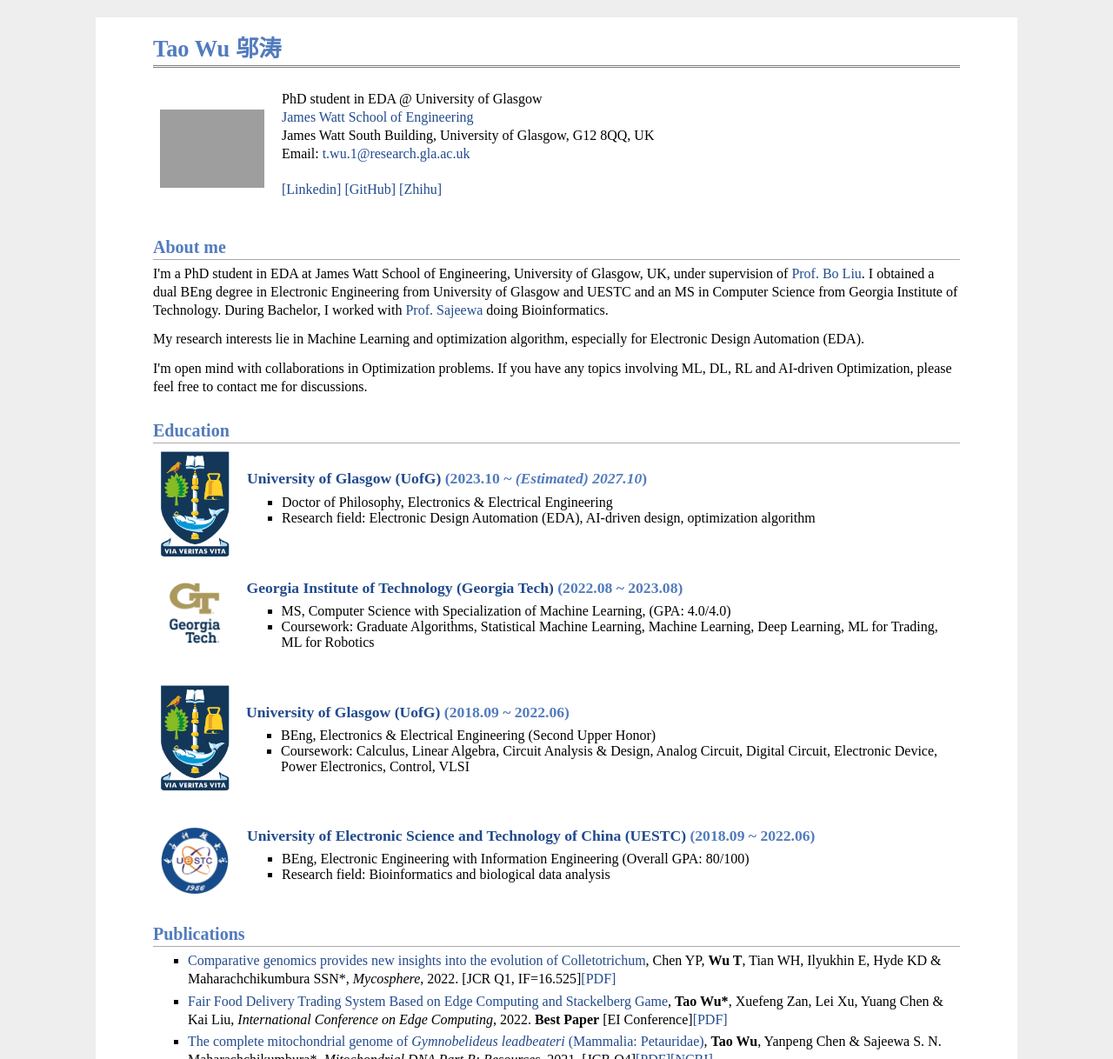
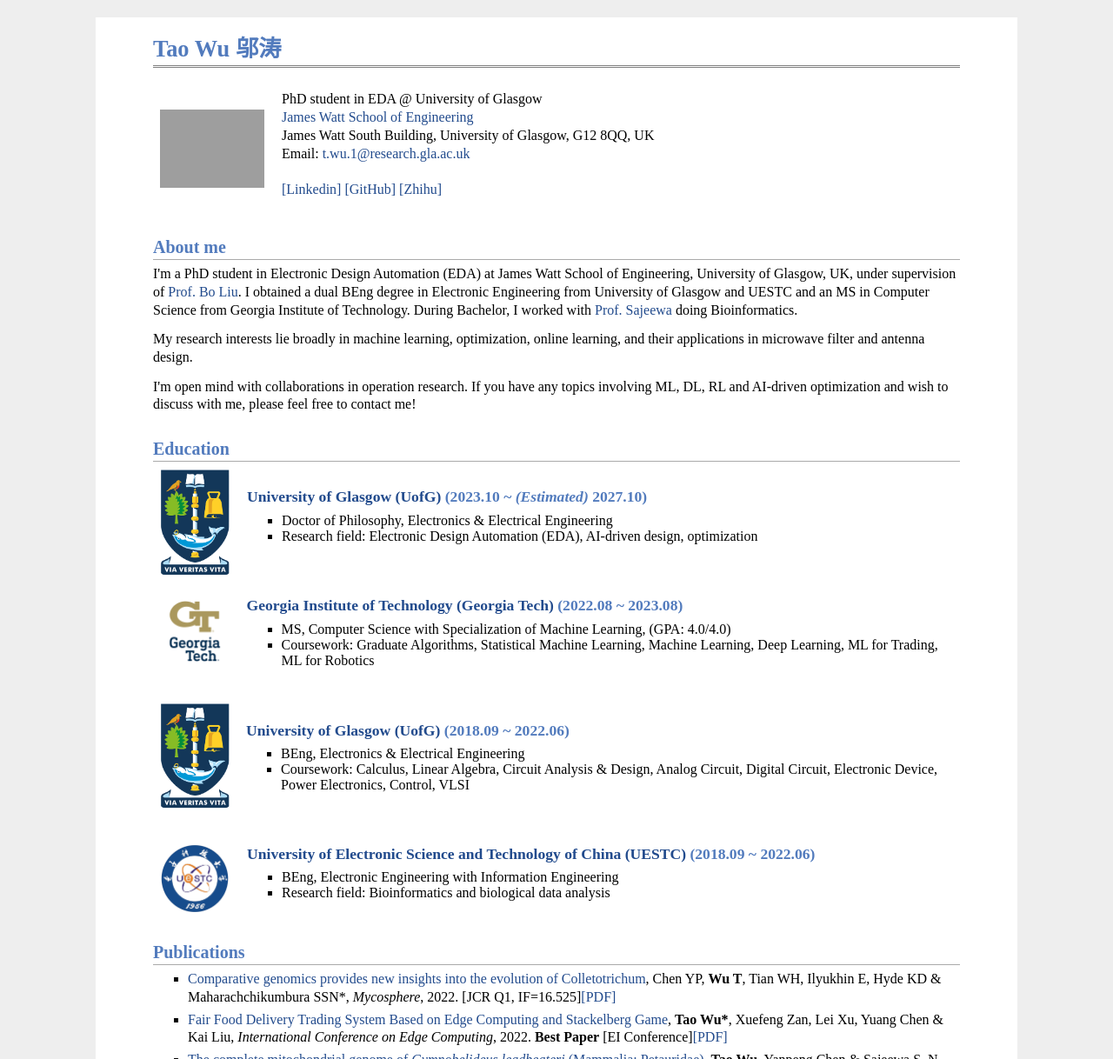
Before and after one commit to 997744/TaoWU.github.io, a plain HTML site: page index.html in a window 1280 px wide. Shown: the top 1218 px of the page at 87% size. Drawn offline with Linux system fonts and the light colour scheme; grey boxes are pictures that could not be loaded.

Commit message:
Update index.html

```diff
--- a/index.html
+++ b/index.html
@@ -25,26 +25,26 @@ Email: <a href="mailto:t.wu.1@research.gla.ac.uk">t.wu.1@research.gla.ac.uk</a>
 
 
 <h2>About me</h2>
-<p>I'm a PhD student in EDA at James Watt School of Engineering, University of Glasgow, UK, under supervision of <a href="https://www.gla.ac.uk/schools/engineering/staff/boliu/">Prof. Bo Liu</a>.
+<p>I'm a PhD student in Electronic Design Automation (EDA) at James Watt School of Engineering, University of Glasgow, UK, under supervision of <a href="https://www.gla.ac.uk/schools/engineering/staff/boliu/">Prof. Bo Liu</a>.
 I obtained a dual BEng degree in Electronic Engineering from University of Glasgow and UESTC and an MS in Computer Science from Georgia Institute of Technology.
 During Bachelor, I worked with <a href="https://scholar.google.com/citations?user=tegk810AAAAJ&hl=en">Prof. Sajeewa</a> doing Bioinformatics. <br />
-<p>My research interests lie in Machine Learning and optimization algorithm, especially for Electronic Design Automation (EDA).</p>
+<p>My research interests lie broadly in machine learning, optimization, online learning, and their applications in microwave filter and antenna design.</p>
 
-<p>I'm open mind with collaborations in Optimization problems. If you have any topics involving ML, DL, RL and AI-driven Optimization, please feel free to contact me for discussions.</p>
+<p>I'm open mind with collaborations in operation research. If you have any topics involving ML, DL, RL and AI-driven optimization and wish to discuss with me, please feel free to contact me!</p>
 
 <h2>Education</h2>
 <table class="imgtable"><tr><td>
 <a href="https://www.gla.ac.uk/"><img src="UofG.png" alt="UofGPhD" width="80px" /></a>&nbsp;</td>
-<td align="left"><h3><a href="https://www.gla.ac.uk/">University of Glasgow (UofG)</a> (2023.10 ~ <i>(Estimated) 2027.10</i>)</h3>
+<td align="left"><h3><a href="https://www.gla.ac.uk/">University of Glasgow (UofG)</a> (2023.10 ~ <i>(Estimated)</i> 2027.10)</h3>
 <ul>
 <li>Doctor of Philosophy, Electronics & Electrical Engineering </li>
-<li>Research field: Electronic Design Automation (EDA), AI-driven design, optimization algorithm</li>
+<li>Research field: Electronic Design Automation (EDA), AI-driven design, optimization</li>
 </ul>
 </td></tr></table>
 
 <table class="imgtable"><tr><td>
-<a href="https://www.shenzhen.gatech.edu/"><img src="GT_logo.png" alt="GaTech" width="80px" /></a>&nbsp;</td>
-<td align="left"><h3><a href="https://www.shenzhen.gatech.edu/">Georgia Institute of Technology (Georgia Tech)</a> (2022.08 ~ 2023.08)</h3>
+<a href="https://www.gatech.edu/"><img src="GT_logo.png" alt="GaTech" width="80px" /></a>&nbsp;</td>
+<td align="left"><h3><a href="https://www.gatech.edu/">Georgia Institute of Technology (Georgia Tech)</a> (2022.08 ~ 2023.08)</h3>
 <ul>
 <li>MS, Computer Science with Specialization of Machine Learning, (GPA: 4.0/4.0)
 </li>
@@ -57,7 +57,7 @@ During Bachelor, I worked with <a href="https://scholar.google.com/citations?use
 <a href="https://www.gla.ac.uk/"><img src="UofG.png" alt="UofG" width="80px" /></a>&nbsp;</td>
 <td align="left"><h3><a href="https://www.gla.ac.uk/">University of Glasgow (UofG)</a> (2018.09 ~ 2022.06)</h3>
 <ul>
-<li>BEng, Electronics & Electrical Engineering (Second Upper Honor)</li>
+<li>BEng, Electronics & Electrical Engineering</li>
 <li>Coursework: Calculus, Linear Algebra, Circuit Analysis & Design, Analog Circuit, Digital Circuit, Electronic Device, Power Electronics, Control, VLSI</li>
 </ul>
 </td></tr></table>
@@ -67,7 +67,7 @@ During Bachelor, I worked with <a href="https://scholar.google.com/citations?use
 <td align="left"><h3><a href="https://www.uestc.edu.cn/">University of Electronic Science and Technology of China (UESTC)</a> (2018.09 ~ 2022.06)</h3>
 <ul>
 
-<li>BEng, Electronic Engineering with Information Engineering (Overall GPA: 80/100) </li>
+<li>BEng, Electronic Engineering with Information Engineering </li>
 <li>Research field: Bioinformatics and biological data analysis </li>
 </ul>
 </td></tr></table>
```
